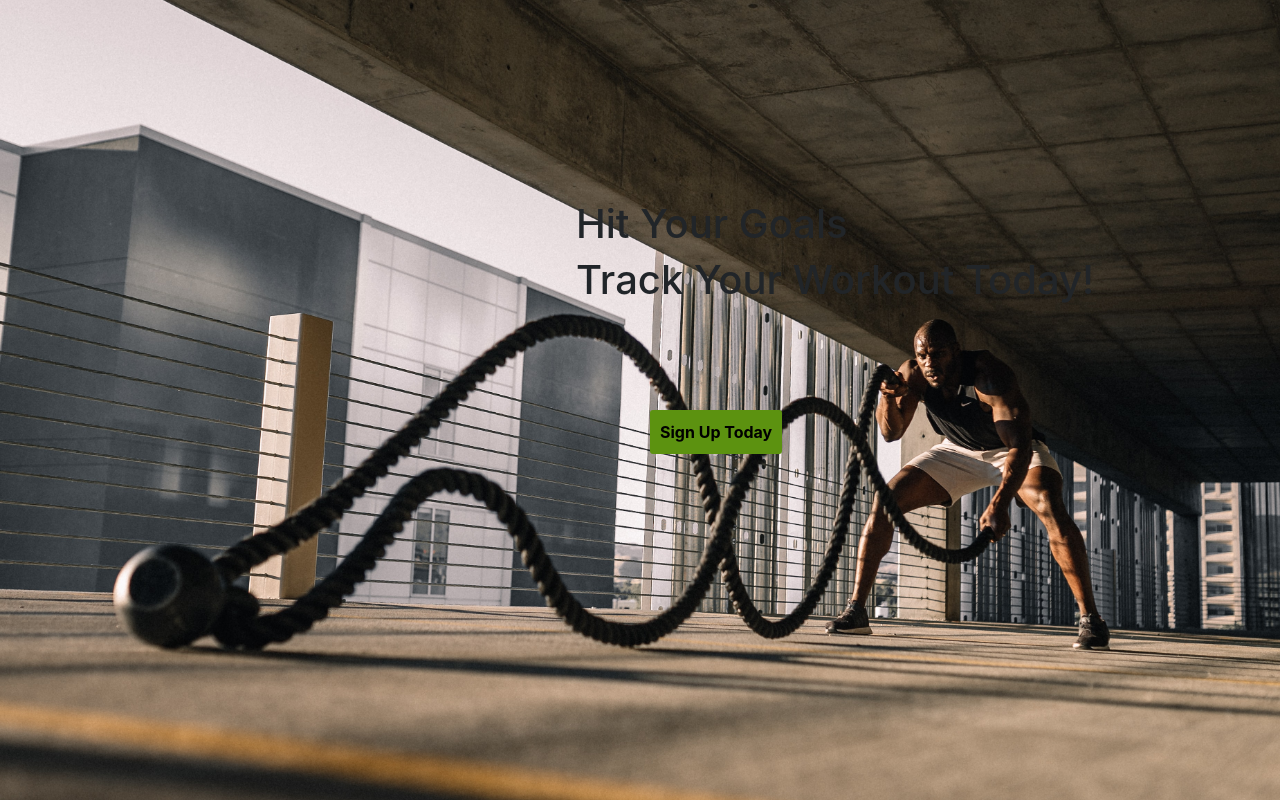
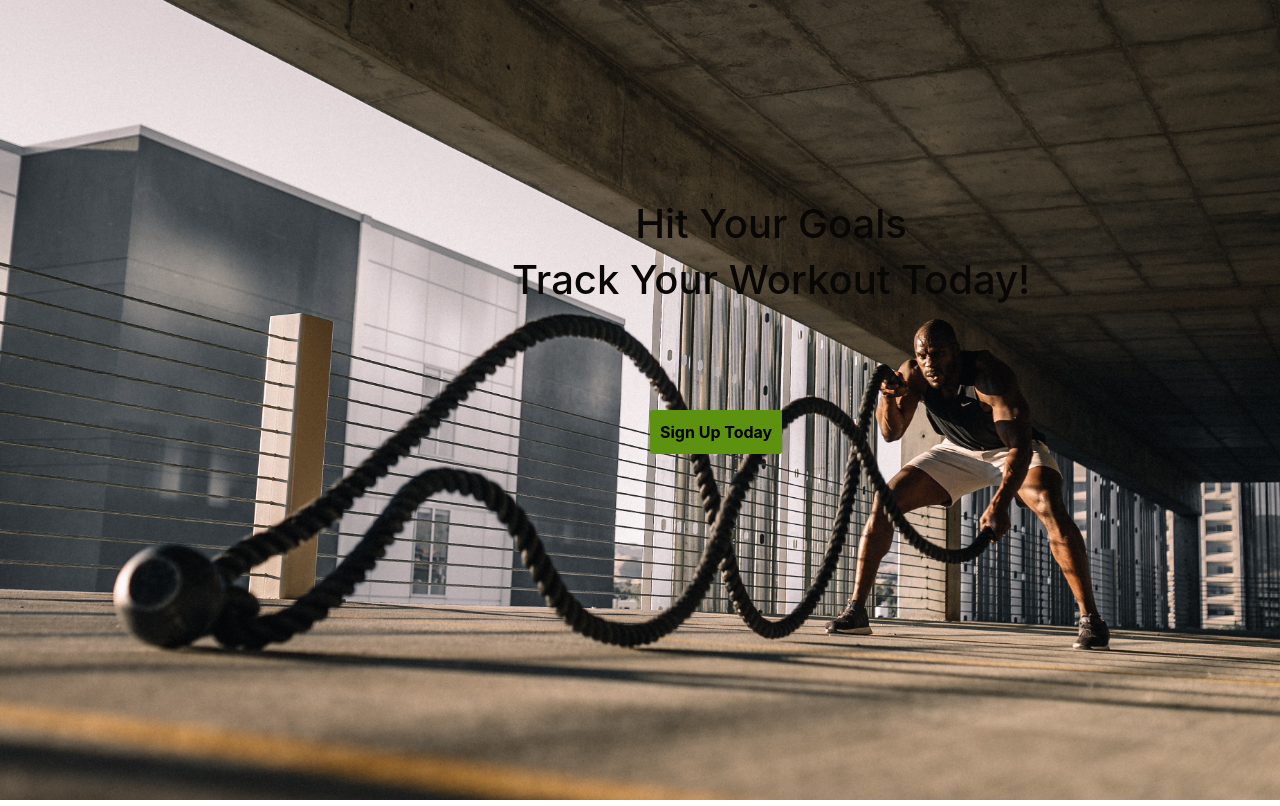
Before and after one commit to Mathew29/workout-landing, a React (Create React App) app: page / in a window 1280 px wide. Built offline with nearby package versions, Linux system fonts and the light colour scheme.

Commit message:
change styling

```diff
--- a/src/components/LandingPage/LandingPage.module.css
+++ b/src/components/LandingPage/LandingPage.module.css
@@ -21,11 +21,13 @@
 .Text {
   position: absolute;
   top: 25%;
-  left: 30%;
+  left: 19%;
 }
 
 .Text h1 {
-  font-size: 25px;
+  font-size: 20px;
+  color: #080705;
+  text-align: center;
 }
 
 input {
@@ -65,11 +67,13 @@ input {
   .Text {
     position: absolute;
     top: 25%;
-    left: 45%;
+    left: 40%;
   }
 
   .Text h1 {
     font-size: 40px;
+    color: #080705;
+    text-align: center;
   }
 }
 
```
